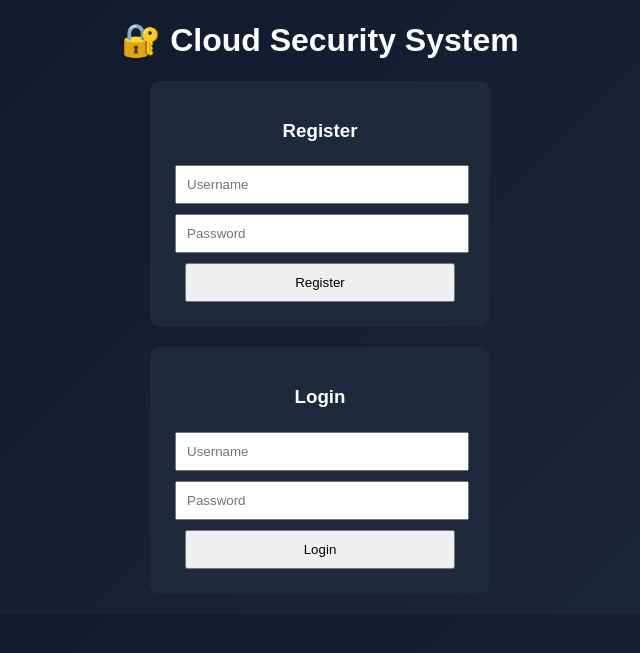
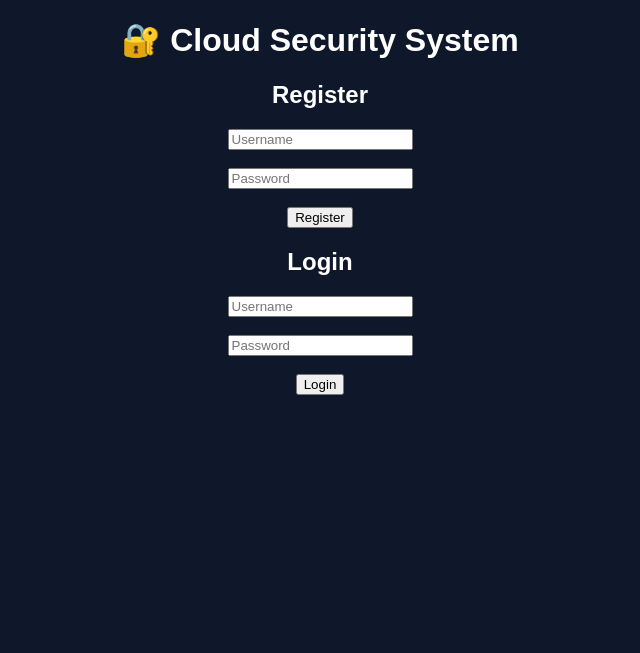
Before and after one commit to 24karan04/Cloud-Computing-Security-project-, a Flask app: page / in a window 1280 px wide. Shown: the top 653 px of the page, without its empty margins (320-960 px from the left). Run offline with Flask 3, Linux system fonts and the light colour scheme.

Commit message:
Update index.html

```diff
--- a/templates/index.html
+++ b/templates/index.html
@@ -2,48 +2,30 @@
 <html>
 <head>
     <title>Cloud Security</title>
-    <style>
-        body {
-            background: linear-gradient(135deg, #0f172a, #1e293b);
-            color: white;
-            text-align: center;
-            font-family: Arial;
-        }
-        .box {
-            background: #1e293b;
-            padding: 20px;
-            margin: 20px auto;
-            width: 300px;
-            border-radius: 10px;
-        }
-        input, button {
-            margin: 5px;
-            padding: 10px;
-            width: 90%;
-        }
-    </style>
 </head>
-<body>
+<body style="text-align:center; font-family:Arial; background:#0f172a; color:white;">
 
 <h1>🔐 Cloud Security System</h1>
 
-<div class="box">
-<h3>Register</h3>
+{% with messages = get_flashed_messages() %}
+  {% if messages %}
+    <p style="color:yellow;">{{ messages[0] }}</p>
+  {% endif %}
+{% endwith %}
+
+<h2>Register</h2>
 <form action="/register" method="post">
-<input name="u" placeholder="Username">
-<input name="p" placeholder="Password">
-<button>Register</button>
+    <input name="u" placeholder="Username"><br><br>
+    <input name="p" placeholder="Password"><br><br>
+    <button>Register</button>
 </form>
-</div>
 
-<div class="box">
-<h3>Login</h3>
+<h2>Login</h2>
 <form action="/login" method="post">
-<input name="u" placeholder="Username">
-<input name="p" placeholder="Password">
-<button>Login</button>
+    <input name="u" placeholder="Username"><br><br>
+    <input name="p" placeholder="Password"><br><br>
+    <button>Login</button>
 </form>
-</div>
 
 </body>
 </html>
```
